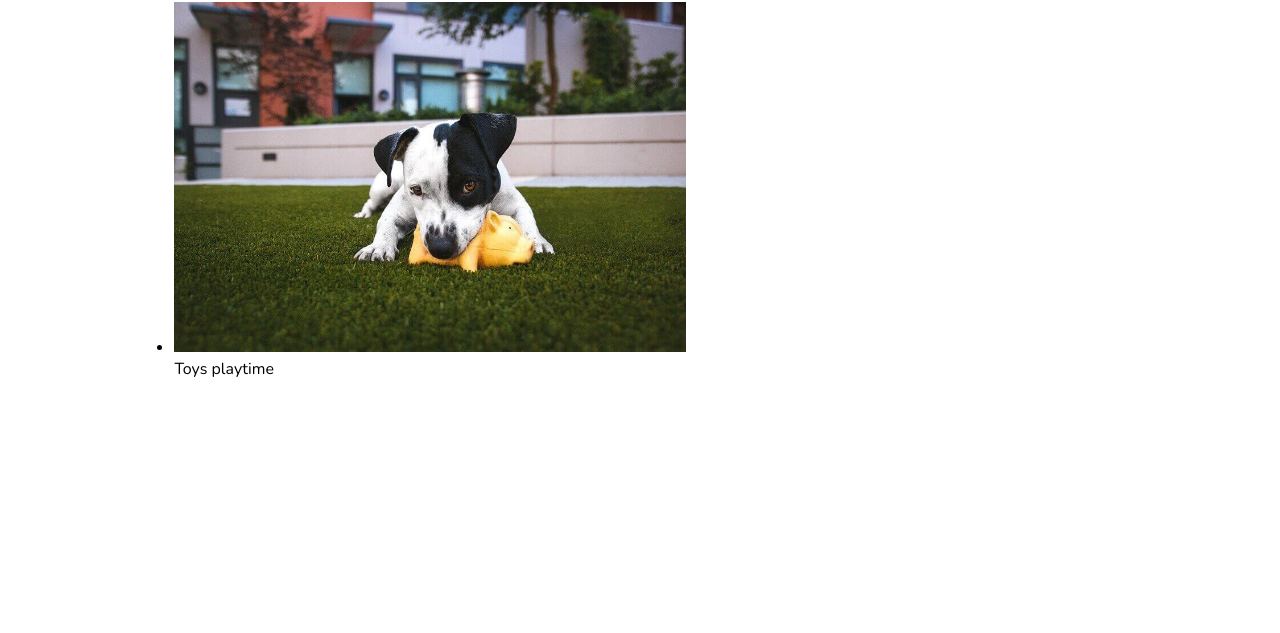
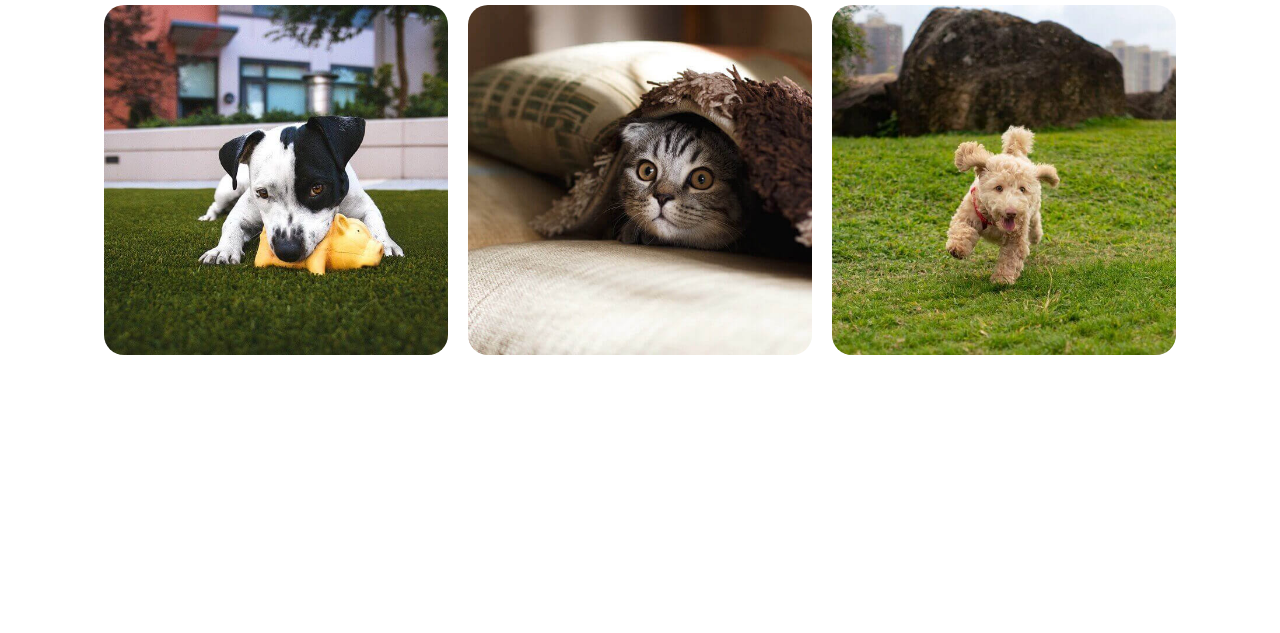
Before and after one commit to nuriarai/202209-w1ch4-nuria-ramoneda, a plain HTML site: page index.html in a window 1280 px wide. Shown: the part 167-800 px from the top of the page. Drawn offline with nearby package versions, Linux system fonts and the light colour scheme.

Commit message:
Add styles to activities list

```diff
--- a/assets/css/styles.css
+++ b/assets/css/styles.css
@@ -13,7 +13,7 @@ h1 {
 }
 
 .container {
-  max-width: 80%;
+  max-width: 90%;
   margin: 0 auto;
 }
 
@@ -52,7 +52,62 @@ h1 {
   text-transform: uppercase;
 }
 
-@media screen and (min-width: 768px) {
+.activities-list {
+  display: flex;
+  flex-direction: column;
+  align-items: center;
+  gap: 20px;
+  list-style: none;
+  margin-left: 0;
+  padding-top: 40px;
+  border-radius: 20px;
+}
+
+.activities-list img {
+  border-radius: 20px;
+  object-fit: cover;
+  width: 100%;
+}
+
+.activities-list__item {
+  position: relative;
+  overflow: hidden;
+}
+
+.activities-list__item::after {
+  content: "";
+  position: absolute;
+  top: 0;
+  left: 0;
+  bottom: 0;
+  right: 0;
+  /* background-color: rgba(0, 0, 0, 0.5);*/
+}
+
+.activities-list__content {
+  position: absolute;
+  left: 0;
+  top: 0;
+  right: 0;
+  bottom: 0;
+  display: flex;
+  flex-direction: column;
+  align-items: center;
+  justify-content: end;
+  color: var(--light-color);
+  padding-bottom: 30px;
+  z-index: 1;
+}
+
+.activities-list__category {
+  font-size: 1.2rem;
+}
+
+.activities-list__activity {
+  font-size: 1.6rem;
+}
+
+@media screen and (min-width: 1024px) {
   .main-content__title {
     text-align: left;
   }
@@ -64,4 +119,14 @@ h1 {
   .main-content__subtitle {
     margin-bottom: 0;
   }
+
+  .activities-list {
+    flex-direction: row;
+  }
+  .activities-list__content {
+    display: none;
+  }
+  .activities-list__item:hover .activities-list__content {
+    display: flex;
+  }
 }
--- a/index.html
+++ b/index.html
@@ -8,6 +8,7 @@
   <link rel="preconnect" href="https://fonts.googleapis.com">
   <link rel="preconnect" href="https://fonts.gstatic.com" crossorigin>
   <link href="https://fonts.googleapis.com/css2?family=Nunito:wght@400;800&display=swap" rel="stylesheet">
+  <link rel="stylesheet" href="assets/css/reset.css">
   <link rel="stylesheet" href="assets/css/styles.css">
 </head>
 
@@ -19,13 +20,20 @@
       <div class="main-content__subtitle">Take a closer look</div>
       <button class="button">View All</button>
     </div>
-    <ul class="activies-list">
-      <li>
-        <div class="activies-list__image">
-          <img src="assets/images/01.jpeg" width="512" height="350">
-          <div class=activities-list__content"><span class="activities-list__category>Activities</span><span class=" activities-list__activity">Toys playtime</span></div>
-        </div>
+    <ul class="activities-list">
+      <li class="activities-list__item">
+        <img src="assets/images/01.jpeg" width="512" height="350">
+        <div class="activities-list__content"><span class="activities-list__category">Activities</span><span class=" activities-list__activity">Toys playtime</span></div>
       </li>
+      <li class="activities-list__item">
+        <img src="assets/images/02.jpeg" width="512" height="350">
+        <div class="activities-list__content"><span class="activities-list__category">Activities</span><span class=" activities-list__activity">Toys playtime</span></div>
+      </li>
+      <li class="activities-list__item">
+        <img src="assets/images/03.jpeg" width="512" height="350">
+        <div class="activities-list__content"><span class="activities-list__category">Activities</span><span class=" activities-list__activity">Toys playtime</span></div>
+      </li>
+
     </ul>
   </main>
 
```
